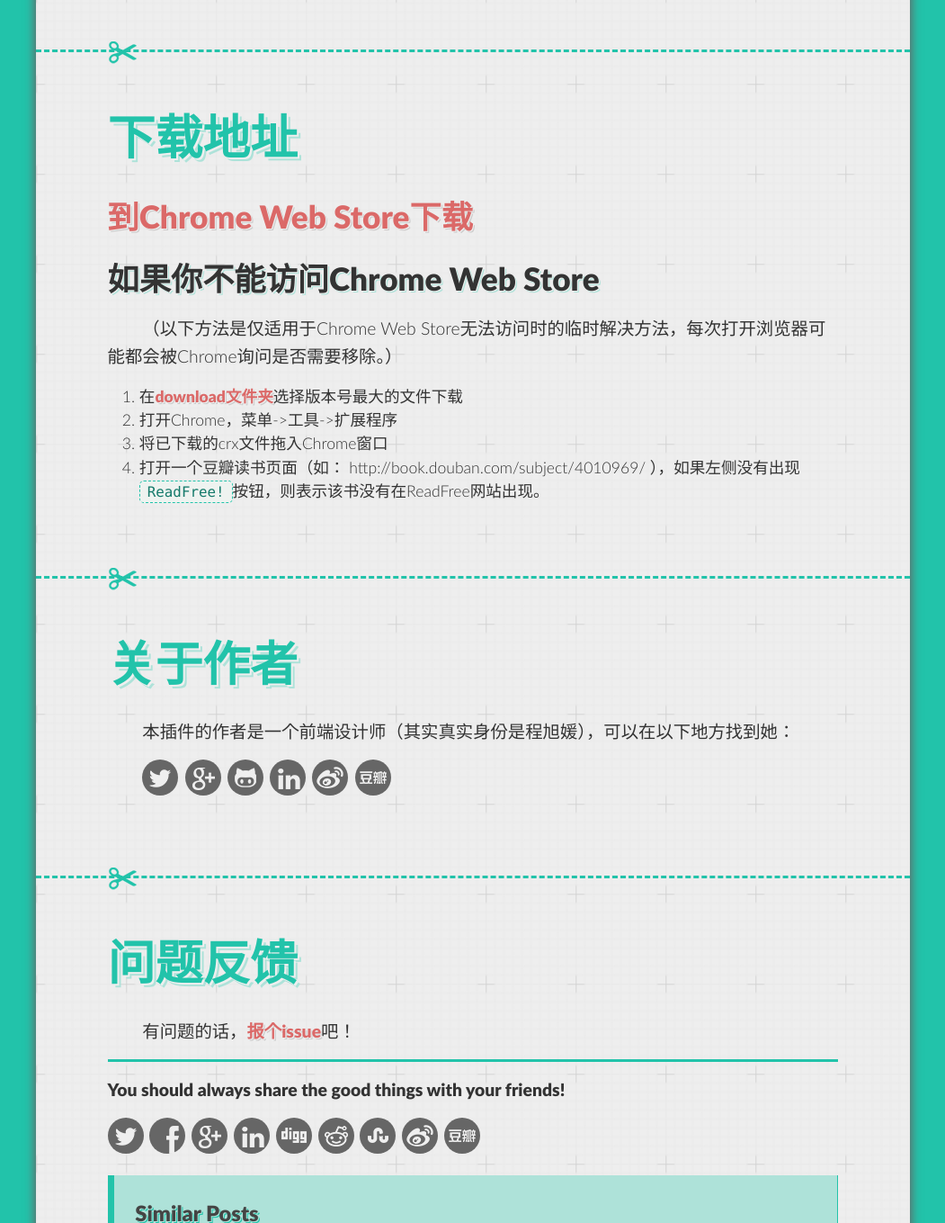
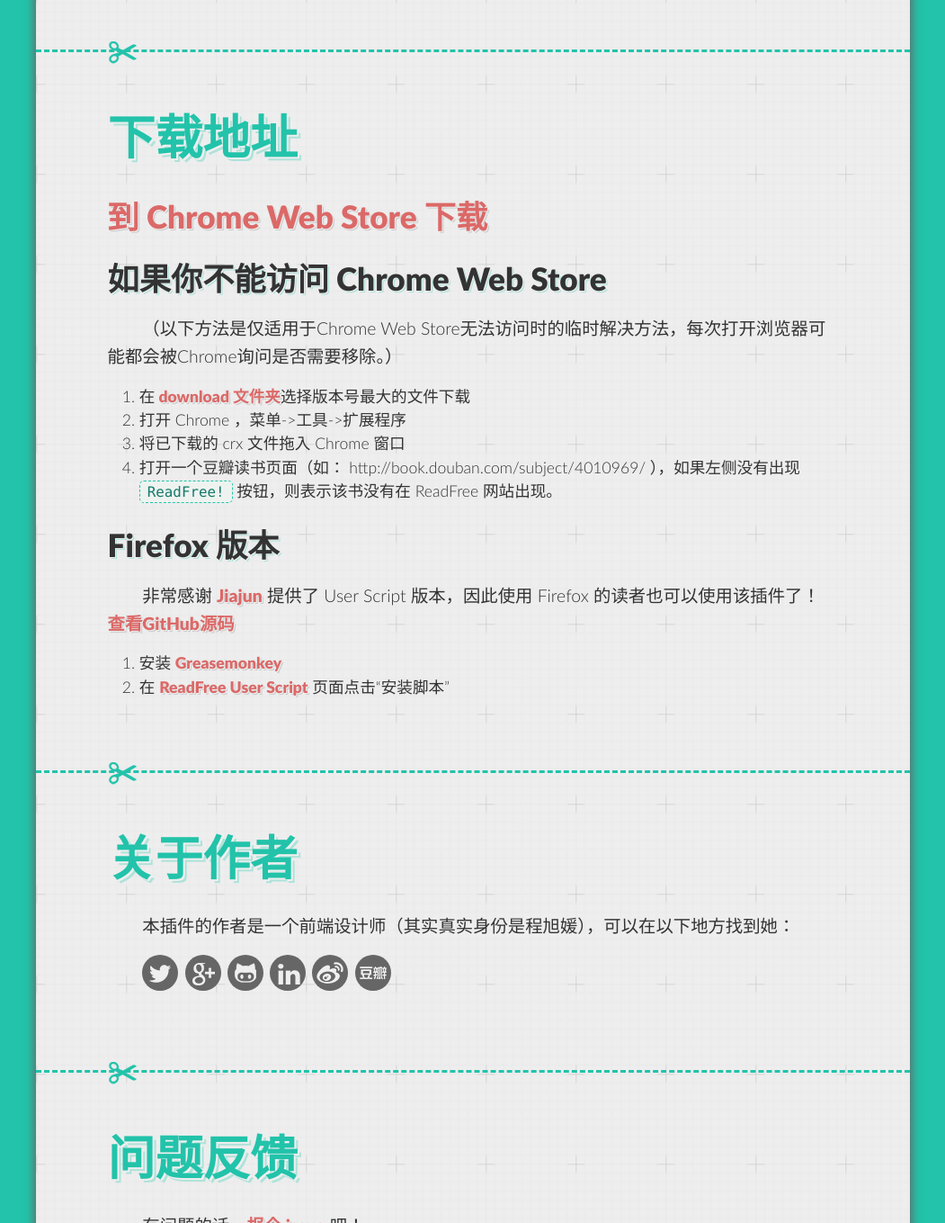
Before and after one commit to Ovilia/blog, a Jekyll site: the page built from _posts/2014-09-01-readfree-chrome-extension.md, in a window 1280 px wide and 1400 px high, scrolled down 1624 px, cut to the strip 41-1400 px from the top of the window. Shown: the whole strip at 90% size, without its empty margins (114-1165 px from the left). Built offline with Jekyll 4.4.1, drawn with Linux system fonts in a browser that asks for light colours; Markdown is read by kramdown in place of the engine named in the settings; some of the changed text lies outside the part shown.

Commit message:
update ff version of readfree, thanks to @JiajunW

```diff
--- a/_posts/2014-09-01-readfree-chrome-extension.md
+++ b/_posts/2014-09-01-readfree-chrome-extension.md
@@ -9,14 +9,14 @@
 - ReadFree
 - 豆瓣
 - ReleaseNote
-excerpt: <a href="http://readfree.me/" target="_blank">*ReadFree*</a> 是超好用的电子书分享平台，在这里能找到很多适合在 Kindle 上阅读的 *mobi* 等格式的电子书。至于*豆瓣读书*就更不用介绍啦~ 本插件能够让你在豆瓣读书页面点击一个按钮，直接传送到 ReadFree 页面。<a href="https://chrome.google.com/webstore/detail/%E8%B1%86%E7%93%A3readfree%E4%BC%A0%E9%80%81%E9%97%A8/nnijmebffagpcclklhofdkjeimnmckjp?hl=en&gl=CN" target="_blank" onclick="_gaq.push(['_trackEvent', 'ToChromeStore', 'readfree', window.location.pathname]);">到Chrome Web Store下载</a>
+excerpt: <a href="http://readfree.me/" target="_blank">*ReadFree*</a> 是超好用的电子书分享平台，在这里能找到很多适合在 Kindle 上阅读的 *mobi* 等格式的电子书。至于*豆瓣读书*就更不用介绍啦~ 本插件能够让你在豆瓣读书页面点击一个按钮，直接传送到 ReadFree 页面。<a href="https://chrome.google.com/webstore/detail/%E8%B1%86%E7%93%A3readfree%E4%BC%A0%E9%80%81%E9%97%A8/nnijmebffagpcclklhofdkjeimnmckjp?hl=en&gl=CN" target="_blank" onclick="_gaq.push(['_trackEvent', 'ToChromeStore', 'readfree', window.location.pathname]);">到 Chrome Web Store 下载 </a>
 ---
 
-<p class="no-indent"><a class="button" href="https://chrome.google.com/webstore/detail/%E8%B1%86%E7%93%A3readfree%E4%BC%A0%E9%80%81%E9%97%A8/nnijmebffagpcclklhofdkjeimnmckjp?hl=en&gl=CN" target="_blank" onclick="_gaq.push(['_trackEvent', 'ToChromeStore', 'readfree', window.location.pathname]);">到Chrome Web Store下载</a></p>
+<p class="no-indent"><a class="button" href="https://chrome.google.com/webstore/detail/%E8%B1%86%E7%93%A3readfree%E4%BC%A0%E9%80%81%E9%97%A8/nnijmebffagpcclklhofdkjeimnmckjp?hl=en&gl=CN" target="_blank" onclick="_gaq.push(['_trackEvent', 'ToChromeStore', 'readfree', window.location.pathname]);">到 Chrome Web Store 下载</a></p>
 
 # 功能简介
 
-<a href="http://readfree.me/" target="_blank">*ReadFree*</a> 是超好用的电子书分享平台，在这里能找到很多适合在 Kindle 上阅读的 *mobi* 等格式的电子书。它的作者是<a href="http://guoqiao.me/" target="_blank">Guo Qiao</a>，一位非常优秀的Python大神~
+<a href="http://readfree.me/" target="_blank">*ReadFree*</a> 是超好用的电子书分享平台，在这里能找到很多适合在 Kindle 上阅读的 *mobi* 等格式的电子书。它的作者是<a href="http://guoqiao.me/" target="_blank">Guo Qiao</a>，一位非常优秀的 Python 大神~
 
 至于*豆瓣读书*就更不用介绍啦~
 
@@ -28,16 +28,23 @@
 
 # 下载地址
 
-## <a href="https://chrome.google.com/webstore/detail/%E8%B1%86%E7%93%A3readfree%E4%BC%A0%E9%80%81%E9%97%A8/nnijmebffagpcclklhofdkjeimnmckjp?hl=en&gl=CN" target="_blank" onclick="_gaq.push(['_trackEvent', 'ToChromeStore', 'readfree', window.location.pathname]);">到Chrome Web Store下载</a>
+## <a href="https://chrome.google.com/webstore/detail/%E8%B1%86%E7%93%A3readfree%E4%BC%A0%E9%80%81%E9%97%A8/nnijmebffagpcclklhofdkjeimnmckjp?hl=en&gl=CN" target="_blank" onclick="_gaq.push(['_trackEvent', 'ToChromeStore', 'readfree', window.location.pathname]);">到 Chrome Web Store 下载</a>
 
-## 如果你不能访问Chrome Web Store
+## 如果你不能访问 Chrome Web Store
 
 （以下方法是仅适用于Chrome Web Store无法访问时的临时解决方法，每次打开浏览器可能都会被Chrome询问是否需要移除。）
 
-1. 在<a href="https://github.com/Ovilia/readfree-chrome-extension/tree/master/download">download文件夹</a>选择版本号最大的文件下载
-2. 打开Chrome，菜单->工具->扩展程序
-3. 将已下载的crx文件拖入Chrome窗口
-4. 打开一个豆瓣读书页面（如： http://book.douban.com/subject/4010969/ ），如果左侧没有出现`ReadFree!`按钮，则表示该书没有在ReadFree网站出现。
+1. 在<a href="https://github.com/Ovilia/readfree-chrome-extension/tree/master/download"> download 文件夹</a>选择版本号最大的文件下载
+2. 打开 Chrome ，菜单->工具->扩展程序
+3. 将已下载的 crx 文件拖入 Chrome 窗口
+4. 打开一个豆瓣读书页面（如： http://book.douban.com/subject/4010969/ ），如果左侧没有出现 `ReadFree!` 按钮，则表示该书没有在 ReadFree 网站出现。
+
+## Firefox 版本
+
+非常感谢 <a href="https://github.com/JiajunW" target="_blank">Jiajun</a> 提供了 User Script 版本，因此使用 Firefox 的读者也可以使用该插件了！ <a href="https://github.com/JiajunW/douban2readfree" target="_blank">查看GitHub源码</a>
+
+1. 安装 <a href="https://addons.mozilla.org/en-UgS/firefox/addon/greasemonkey/" target="_blank">Greasemonkey</a>
+2. 在 <a href="https://greasyfork.org/zh-CN/scripts/4905-%E8%B1%86%E7%93%A3-readfree-%E4%BC%A0%E9%80%81%E9%97%A8" target="_blank">ReadFree User Script</a> 页面点击“安装脚本”
 
 # 关于作者
 
@@ -47,4 +54,4 @@
 
 # 问题反馈
 
-有问题的话，<a href="https://github.com/Ovilia/readfree-chrome-extension/issues/new">报个issue</a>吧！
+有问题的话，<a href="https://github.com/Ovilia/readfree-chrome-extension/issues/new">报个 issue</a> 吧！
```
Also changed, not shown: _posts/2014-08-31-display-language-title-of-syntax-highlighting.md (+1 -1 lines), _posts/2014-09-01-handian-chrome-extension.md (+7 -7 lines).
